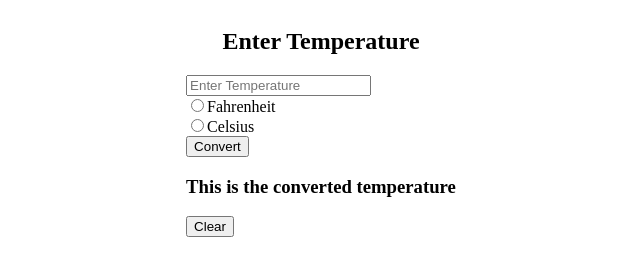
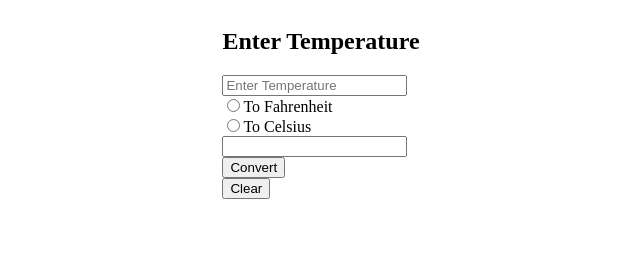
Before and after one commit to DreRandaci/Fahrenheit-to-celsius-, a plain HTML site: page index.html in a window 1280 px wide. Shown: the whole page, without its empty margins (319-959 px from the left). Drawn offline with Linux system fonts and the light colour scheme.

Commit message:
added some things that don't work

```diff
--- a/index.html
+++ b/index.html
@@ -13,16 +13,17 @@
 			<h1>Enter Temperature</h1>
 			<!-- where user will input numbers for conversion -->
 			<div id="input">
-				<input type="text" name="input-field" placeholder="Enter Temperature"> <br>
-				<input type="radio" name="degree" value="fahrenheit">Fahrenheit <br>
-				<input type="radio" name="degree" value="celsius">Celsius <br>
+				<input type="text" id="userInput" name="input-field" placeholder="Enter Temperature"><br>
+				<input type="radio" id="fahrenheitRadio" name="degree" value="fahrenheit">To Fahrenheit<br>
+				<input type="radio" id="celsiusRadio" name="degree" value="celsius">To Celsius <br>
+				<input type="text" id="output" name="output-field"><br>
 				<button id="convertButton">Convert</button>
 			</div>
 
 			<!-- Output number -->
-			<div id="output">
-				<h3>This is the converted temperature</h3>
-			</div>
+			<!-- <div id="output"> -->
+
+			<!-- </div> -->
 
 			<!-- Clear button -->
 			<div id="clearAllFields">
--- a/main.js
+++ b/main.js
@@ -1,17 +1,50 @@
-console.log("JS linked")
+
+let userInput = document.getElementById("userInput").value;
+// userInput = parseFloat(userInput);
 
 function fahrenheitConverter(input) {
+	// debugger;
 	let fahrenheitOutput = (input-32) * 5/9;
 	fahrenheitOutput = fahrenheitOutput.toFixed(1);
-	return fahrenheitOutput + "°";
-}
+	// var fahrenheitString = fahrenheitOutput + "°F";
+    // return fahrenheitString;
+    console.log(fahrenheitOutput);
+    return fahrenheitOutput; //+ "°F";
+};
 
-// console.log(fahrenheitConverter(32))
+// console.log(fahrenheitConverter(0))
 
 function celsiusConverter(input) {
 	let celsiusOutput = input*9/5 + 32;
 	celsiusOutput = celsiusOutput.toFixed(1);
-	return celsiusOutput + "°";
-}
+	console.log(celsiusOutput);
+	return celsiusOutput; //+ "°C";
+};
 
-console.log(celsiusConverter(11))
+// console.log(celsiusConverter(0))
+
+function determineConverter(input) {
+	let radioSelectFahr = document.getElementById("fahrenheitRadio").checked;
+	let radioSelectCel = document.getElementById("celsiusRadio").checked;
+	let output = document.getElementById("output");
+	// radioSelect ? fahrenheitConverter() : celsiusConverter();
+	// debugger;
+	if (radioSelectFahr) {
+		return output.innerHTML = fahrenheitConverter(input);
+
+		// return output;
+	} else {
+	  	// output += '<h3>' + celsiusConverter(input) + '</h3>';
+	  	return output.innerHTML = celsiusConverter(input);
+	  	// return output;
+	};
+};
+// console.log(determineConverter());
+// console.log(userInput);
+// let convertedTemp = determineConverter();
+
+let convertButton = document.getElementById("convertButton").addEventListener('click', determineConverter(userInput));
+
+
+
+// output.innerHTML = determineConverter(userInput);
```
